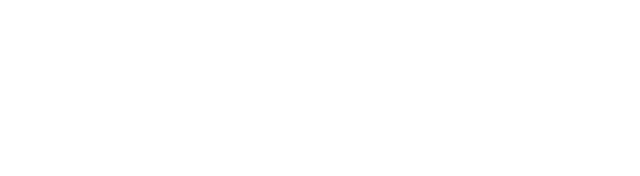
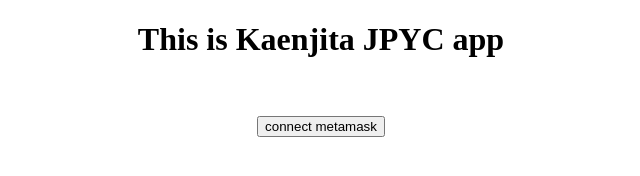
Before and after one commit to Flametongue42/testmetamask, a plain HTML site: page index.html in a window 1280 px wide. Shown: the whole page, without its empty margins (319-959 px from the left). Drawn offline with Linux system fonts and the light colour scheme.

Commit message:
Update index.html

```diff
--- a/index.html
+++ b/index.html
@@ -7,9 +7,7 @@
 <script src="https://cdn.ethers.io/lib/ethers-5.2.umd.min.js" type="application/javascript">
 </script>
 
-<script language="javascript" src="./main.js">
-
-
+<script language="javascript" src="./main.js"></script>
 
 
     <title>My JPYC app</title>
```
